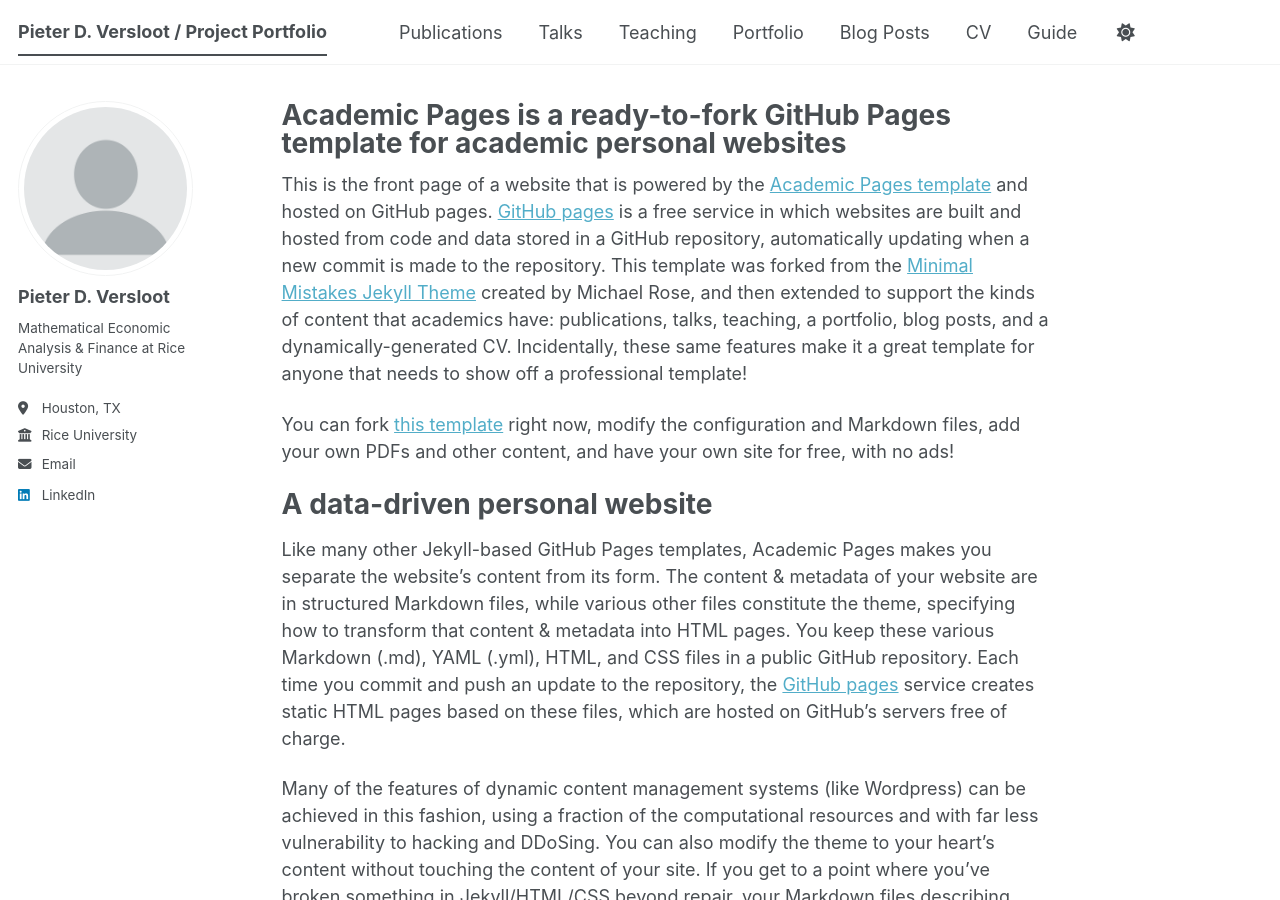
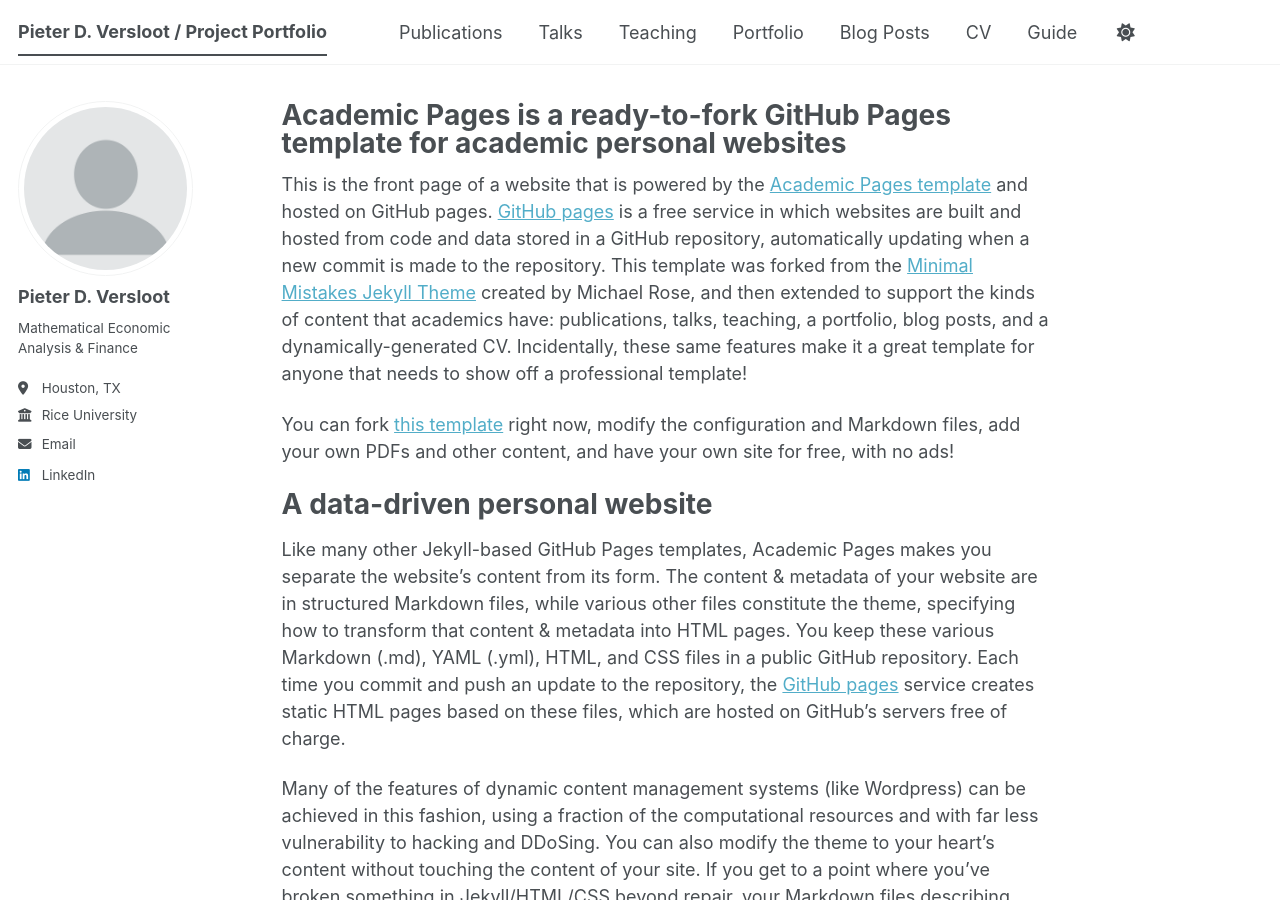
Before and after one commit to pieter-portfolio/pieter-portfolio.github.io, a Jekyll site: the page built from _pages/about.md, in a window 1280 px wide and 900 px high. Built offline with Jekyll 4.4.1, drawn with Linux system fonts in a browser that asks for light colours; a script bundle is joined from its source files by our own code; library files that are not in the unit come from our copies.

Commit message:
Update _config.yml

```diff
--- a/_config.yml
+++ b/_config.yml
@@ -25,7 +25,7 @@ author:
   # Biographic information
   avatar           : "profile.png"
   name             : "Pieter D. Versloot"
-  bio              : "Mathematical Economic Analysis & Finance at Rice University"
+  bio              : "Mathematical Economic Analysis & Finance"
   location         : "Houston, TX"
   employer         : "Rice University"
   email            : "pv25@rice.edu"
```
